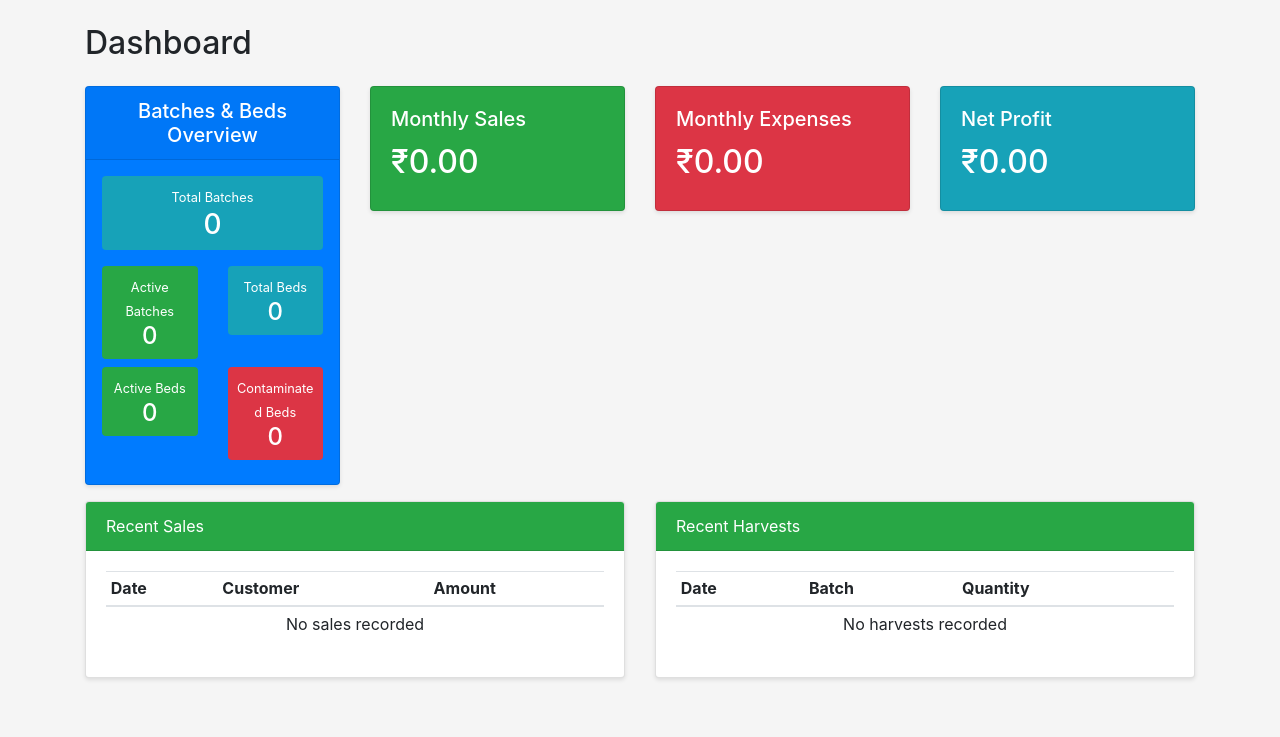
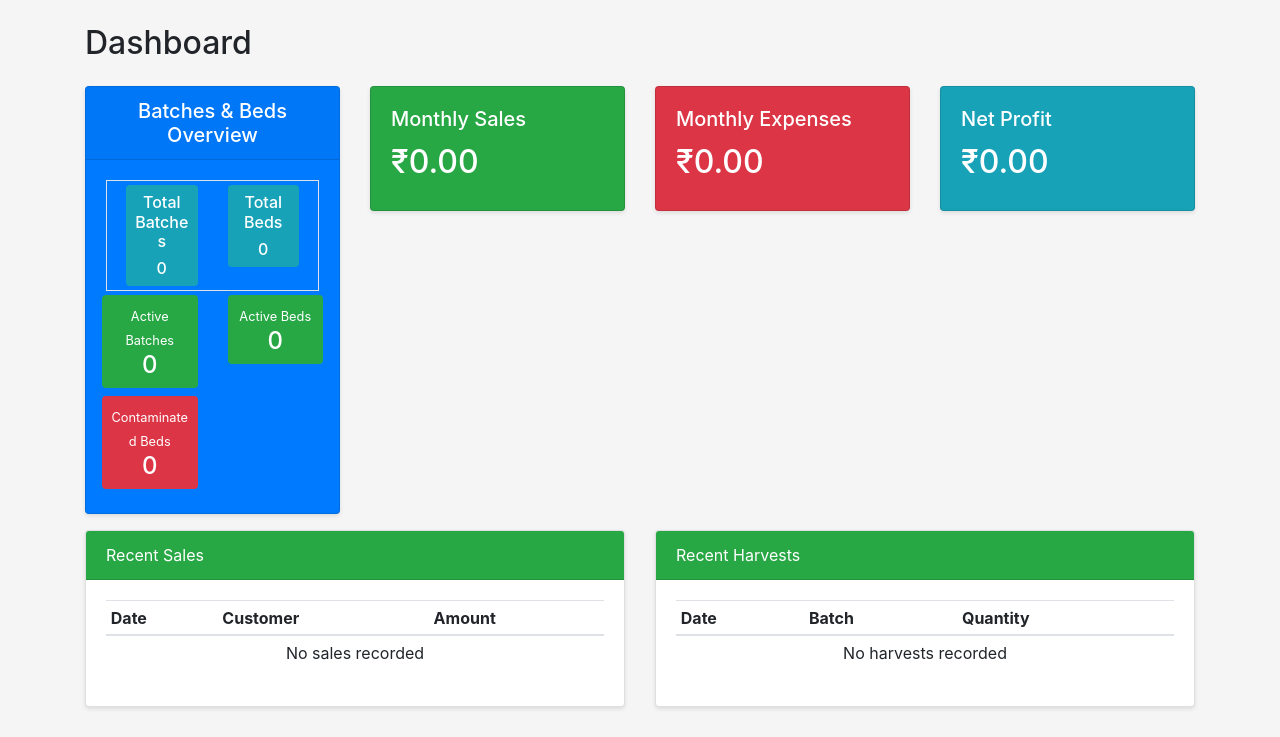
Before and after one commit to rajsan1902/eko, a Django app: page /dashboard/ in a window 1280 px wide. Shown: the part 80-817 px from the top of the page. Run offline with Django 5.2, Linux system fonts and the light colour scheme; the visitor is signed in with stand-in values (Sample User, id 1); data that the repository does not hold is empty.

Commit message:
Bug - fix - Active bed count not correct in dashbord

```diff
--- a/farm_management/templates/farm/dashboard.html
+++ b/farm_management/templates/farm/dashboard.html
@@ -10,11 +10,17 @@
         </div>
         <div class="card-body p-3">
             <!-- Main metrics -->
-            <div class="row g-2 mb-3">
-                <div class="col-12">
+            <div class="row g-2 m-1 p-1 border border-2">
+                <div class="col-6">
                     <div class="bg-info bg-opacity-15 rounded p-2 text-center">
-                        <small class="text-white">Total Batches</small>
-                        <h3 class="mb-0 text-white fw-bold">{{ total_batches }}</h3>
+                        <h6 class="text-white">Total Batches</h6>
+                        <h6 class="mb-0 text-white fw-bold">{{ total_batches }}</h6>
+                    </div>
+                </div>
+                <div class="col-6">
+                    <div class="bg-info bg-opacity-2 rounded p-2 mb-2 text-center">
+                        <h6 class="text-white">Total Beds</h6>
+                        <h6 class="mb-0 text-white fw-bold">{{ total_beds }}</h6>
                     </div>
                 </div>
             </div>
@@ -27,12 +33,7 @@
                         <h4 class="mb-0 text-white fw-bold">{{ active_batches }}</h4>
                     </div>
                 </div>
-                <div class="col-6">
-                    <div class="bg-info bg-opacity-2 rounded p-2 mb-2 text-center">
-                        <small class="text-white">Total Beds</small>
-                        <h4 class="mb-0 text-white fw-bold">{{ total_beds }}</h4>
-                    </div>
-                </div>
+
                 <div class="col-6">
                     <div class="bg-success text-white bg-opacity-25 rounded p-2 mb-2 text-center">
                         <small class="text-white">Active Beds</small>
--- a/farm_management/views.py
+++ b/farm_management/views.py
@@ -34,10 +34,10 @@ def dashboard(request):
     # Summary statistics
     total_batches = SpawnBatch.objects.count() or 0
     active_batches = SpawnBatch.objects.exclude(status='completed').count()
-    active_beds = SpawnBatch.objects.exclude(status='completed').aggregate(total=Sum('number_of_bags'))['total'] or 0
+    total_active_beds = SpawnBatch.objects.exclude(status='completed').aggregate(total=Sum('number_of_bags'))['total'] or 0
     total_beds = SpawnBatch.objects.filter().aggregate(total=Sum('number_of_bags'))['total'] or 0
     contaminated_beds = SpawnBatch.objects.exclude(status='completed').aggregate(total=Sum('number_of_bags_contaminated'))['total'] or 0
-
+    active_beds = total_active_beds - contaminated_beds
     # Current month's sales
     current_month = timezone.now().month
     current_year = timezone.now().year
```
